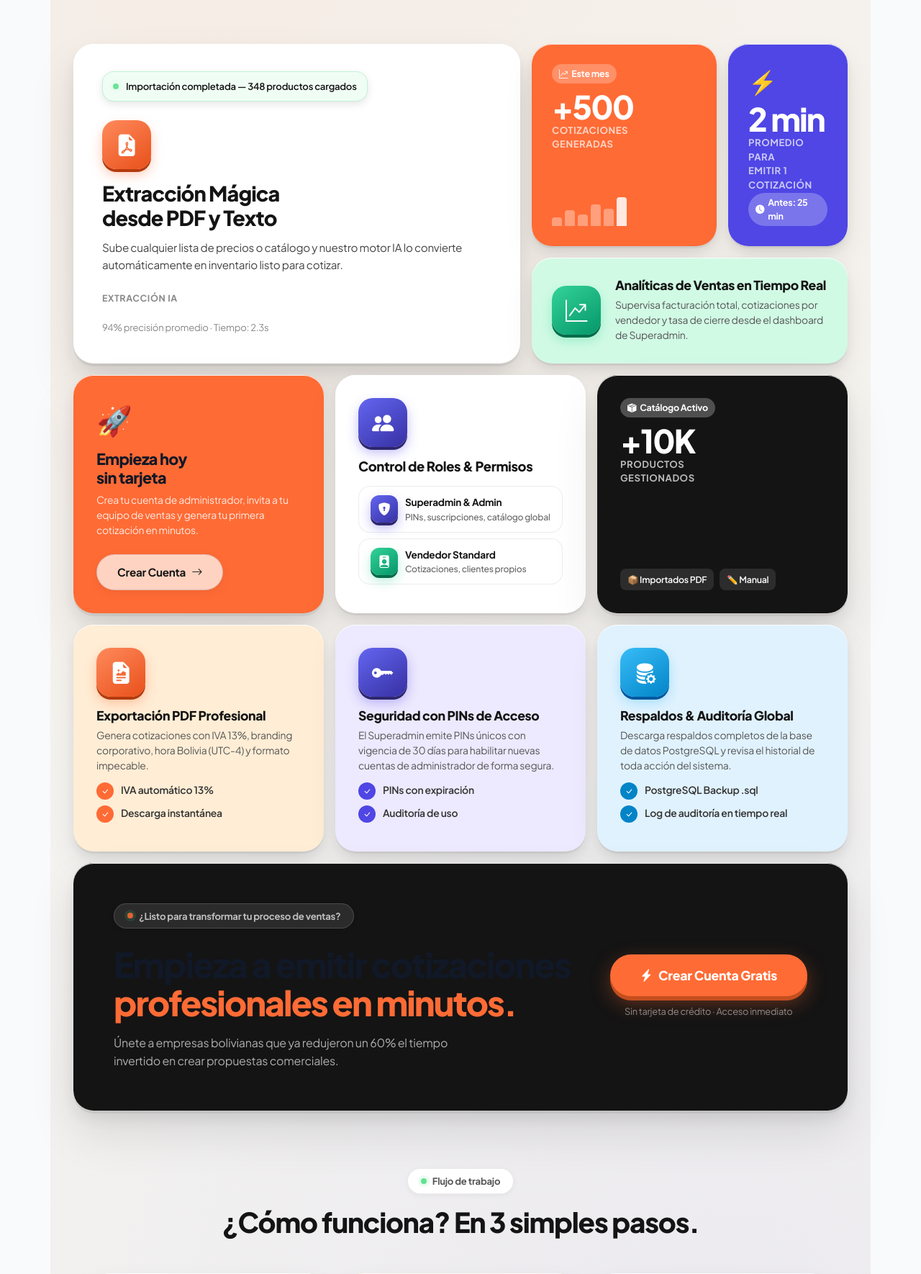
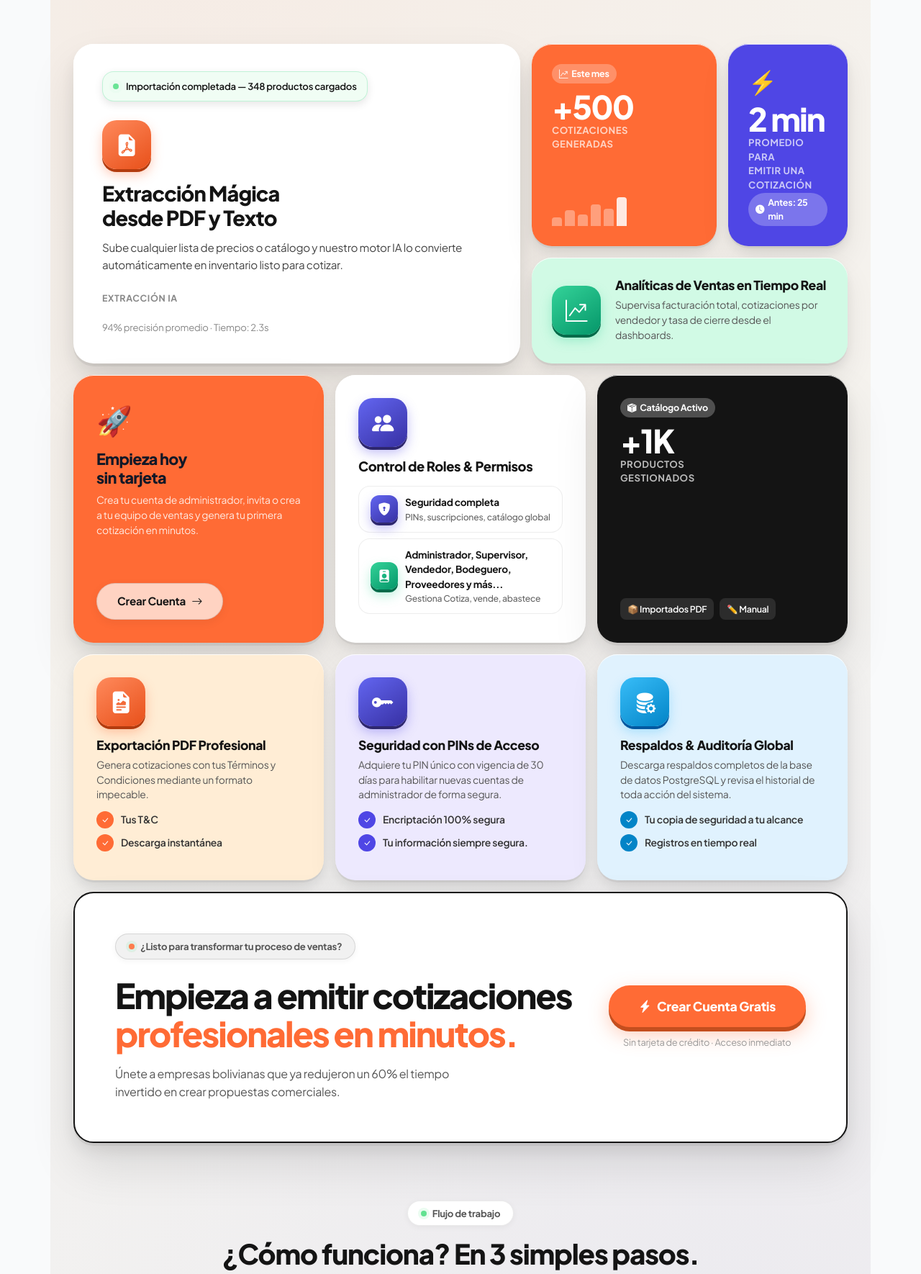
Before and after one commit to YungFozter/Sistema-de-Inventario-y-Cotizacion, a Flask app: page / in a window 1280 px wide. Shown: the part 411-2181 px from the top of the page at 72% size. Run offline with Flask 3, Linux system fonts and the light colour scheme.

Commit message:
style: CTA final card - fondo blanco, borde negro y efecto de barrido shimmer en hover

```diff
--- a/static/css/landing.css
+++ b/static/css/landing.css
@@ -631,3 +631,45 @@
     .bento-hero-nav .bento-nav-links { display: none; }
     .bento-h1 { font-size: 2rem; }
 }
+
+/* --------------------------------------------------------------------------
+   SWEEP / SHIMMER EFFECT — CTA FINAL CARD
+   -------------------------------------------------------------------------- */
+
+/* El pseudo-elemento genera la luz que "barre" la card */
+.bento-cta-sweep::before {
+    content: '';
+    position: absolute;
+    inset: 0;
+    background: linear-gradient(
+        115deg,
+        transparent 30%,
+        rgba(255, 255, 255, 0.55) 50%,
+        transparent 70%
+    );
+    background-size: 250% 100%;
+    background-position: 200% 0;
+    border-radius: inherit;
+    pointer-events: none;
+    z-index: 0;
+    transition: background-position 0s;
+}
+
+.bento-cta-sweep:hover::before {
+    background-position: -50% 0;
+    transition: background-position 0.65s cubic-bezier(0.4, 0, 0.2, 1);
+}
+
+/* Borde que se ilumina en hover */
+.bento-cta-sweep:hover {
+    border-color: #333 !important;
+    box-shadow:
+        0 0 0 3px rgba(20, 20, 20, 0.08),
+        0 12px 40px rgba(0, 0, 0, 0.14),
+        0 2px 0 rgba(255,255,255,0.9) inset;
+    transform: translateY(-2px);
+    transition:
+        transform 0.3s cubic-bezier(0.34, 1.56, 0.64, 1),
+        box-shadow 0.3s ease,
+        border-color 0.2s ease;
+}
--- a/templates/landing.html
+++ b/templates/landing.html
@@ -38,7 +38,8 @@
            └─────────────────────────────────────┘ -->
             <div class="clay-card clay-white clay-shadow-lg bento-hero-main" data-aos="fade-up" data-aos-delay="0">
                 <!-- Notificación flotante decorativa -->
-                <div class="clay-floating-notif" style="width: fit-content; margin-bottom: 1.5rem; background: #f0fdf4; border: 1px solid rgba(0,200,100,0.2); color: #141414;">
+                <div class="clay-floating-notif"
+                    style="width: fit-content; margin-bottom: 1.5rem; background: #f0fdf4; border: 1px solid rgba(0,200,100,0.2); color: #141414;">
                     <span class="clay-notif-dot"></span>
                     Importación completada — 348 productos cargados
                 </div>
@@ -47,7 +48,8 @@
                     <div class="clay-icon-3d clay-icon-orange mb-3">
                         <i class="bi bi-file-earmark-pdf-fill"></i>
                     </div>
-                    <h2 style="font-size: 1.8rem; font-weight: 900; letter-spacing: -0.03em; margin-bottom: 0.75rem; color: #141414;">
+                    <h2
+                        style="font-size: 1.8rem; font-weight: 900; letter-spacing: -0.03em; margin-bottom: 0.75rem; color: #141414;">
                         Extracción Mágica<br>desde PDF y Texto
                     </h2>
                     <p style="font-size: 0.95rem; color: #444; line-height: 1.6; margin-bottom: 1.5rem;">
@@ -95,7 +97,7 @@
                 <div>
                     <div style="font-size: 2rem; margin-bottom: 6px;">⚡</div>
                     <div class="clay-stat-number">2 min</div>
-                    <div class="clay-stat-label">Promedio para<br>emitir 1 cotización</div>
+                    <div class="clay-stat-label">Promedio para<br>emitir una<br>cotización</div>
                 </div>
                 <div class="clay-stat-badge">
                     <i class="bi bi-clock-fill"></i> Antes: 25 min
@@ -116,8 +118,7 @@
                         Analíticas de Ventas en Tiempo Real
                     </h3>
                     <p style="font-size: 0.87rem; color: #555; line-height: 1.5; margin: 0;">
-                        Supervisa facturación total, cotizaciones por vendedor y tasa de cierre desde el dashboard de
-                        Superadmin.
+                        Supervisa facturación total, cotizaciones por vendedor y tasa de cierre desde el dashboards.
                     </p>
                 </div>
             </div>
@@ -133,7 +134,8 @@
                         Empieza hoy<br>sin tarjeta
                     </h3>
                     <p style="font-size: 0.87rem; opacity: 0.85; line-height: 1.5; margin: 0;">
-                        Crea tu cuenta de administrador, invita a tu equipo de ventas y genera tu primera cotización en
+                        Crea tu cuenta de administrador, invita o crea a tu equipo de ventas y genera tu primera
+                        cotización en
                         minutos.
                     </p>
                 </div>
@@ -163,7 +165,7 @@
                             <i class="bi bi-shield-lock-fill"></i>
                         </div>
                         <div>
-                            <div style="font-size: 0.85rem; font-weight: 700;">Superadmin & Admin</div>
+                            <div style="font-size: 0.85rem; font-weight: 700;">Seguridad completa</div>
                             <div style="font-size: 0.76rem; color: #666; font-weight: 500;">PINs, suscripciones,
                                 catálogo global</div>
                         </div>
@@ -173,9 +175,10 @@
                             <i class="bi bi-person-badge-fill"></i>
                         </div>
                         <div>
-                            <div style="font-size: 0.85rem; font-weight: 700;">Vendedor Standard</div>
-                            <div style="font-size: 0.76rem; color: #666; font-weight: 500;">Cotizaciones, clientes
-                                propios</div>
+                            <div style="font-size: 0.85rem; font-weight: 700;">Administrador, Supervisor, Vendedor,
+                                Bodeguero, Proveedores y más...</div>
+                            <div style="font-size: 0.76rem; color: #666; font-weight: 500;">Gestiona Cotiza, vende,
+                                abastece</div>
                         </div>
                     </div>
                 </div>
@@ -189,7 +192,7 @@
                     <div class="clay-stat-badge" style="margin-bottom: 10px;">
                         <i class="bi bi-box-seam-fill"></i> Catálogo Activo
                     </div>
-                    <div class="clay-stat-number">+10K</div>
+                    <div class="clay-stat-number">+1K</div>
                     <div class="clay-stat-label">Productos<br>Gestionados</div>
                 </div>
                 <div style="display: flex; gap: 8px; flex-wrap: wrap;">
@@ -215,13 +218,13 @@
                         Exportación PDF Profesional
                     </h3>
                     <p style="font-size: 0.87rem; color: #555; line-height: 1.5; margin-bottom: 0.75rem;">
-                        Genera cotizaciones con IVA 13%, branding corporativo, hora Bolivia (UTC-4) y formato impecable.
+                        Genera cotizaciones con tus Términos y Condiciones mediante un formato impecable.
                     </p>
                     <div class="clay-feature-item">
                         <div class="clay-feature-check" style="background: #FF6B35; color: #fff;">
                             <i class="bi bi-check-lg"></i>
                         </div>
-                        IVA automático 13%
+                        Tus T&C
                     </div>
                     <div class="clay-feature-item">
                         <div class="clay-feature-check" style="background: #FF6B35; color: #fff;">
@@ -246,20 +249,20 @@
                         Seguridad con PINs de Acceso
                     </h3>
                     <p style="font-size: 0.87rem; color: #555; line-height: 1.5; margin-bottom: 0.75rem;">
-                        El Superadmin emite PINs únicos con vigencia de 30 días para habilitar nuevas cuentas de
+                        Adquiere tu PIN único con vigencia de 30 días para habilitar nuevas cuentas de
                         administrador de forma segura.
                     </p>
                     <div class="clay-feature-item">
                         <div class="clay-feature-check" style="background: #4F46E5; color: #fff;">
                             <i class="bi bi-check-lg"></i>
                         </div>
-                        PINs con expiración
+                        Encriptación 100% segura
                     </div>
                     <div class="clay-feature-item">
                         <div class="clay-feature-check" style="background: #4F46E5; color: #fff;">
                             <i class="bi bi-check-lg"></i>
                         </div>
-                        Auditoría de uso
+                        Tu información siempre segura.
                     </div>
                 </div>
             </div>
@@ -284,13 +287,13 @@
                         <div class="clay-feature-check" style="background: #0284C7; color: #fff;">
                             <i class="bi bi-check-lg"></i>
                         </div>
-                        PostgreSQL Backup .sql
+                        Tu copia de seguridad a tu alcance
                     </div>
                     <div class="clay-feature-item">
                         <div class="clay-feature-check" style="background: #0284C7; color: #fff;">
                             <i class="bi bi-check-lg"></i>
                         </div>
-                        Log de auditoría en tiempo real
+                        Registros en tiempo real
                     </div>
                 </div>
             </div>
@@ -298,28 +301,29 @@
             <!-- ┌──────────────────────────────────────────────┐
            │ CTA FINAL: La Propuesta de Valor              │  Col 1-13, Row 5
            └──────────────────────────────────────────────┘ -->
-            <div class="clay-card clay-dark clay-shadow-lg bento-cta-final" data-aos="fade-up" data-aos-delay="0">
-                <div>
+            <div class="clay-card clay-white clay-shadow-lg bento-cta-final bento-cta-sweep" data-aos="fade-up" data-aos-delay="0"
+                style="border: 2px solid #141414; overflow: hidden; position: relative;">
+                <div style="position: relative; z-index: 1;">
                     <div class="bento-headline-tag"
-                        style="background: rgba(255,255,255,0.1); border-color: rgba(255,255,255,0.15); color: rgba(255,255,255,0.7); margin-bottom: 1.5rem;">
+                        style="background: rgba(20,20,20,0.06); border-color: rgba(20,20,20,0.12); color: #555; margin-bottom: 1.5rem;">
                         <span style="background: #FF6B35;"></span> ¿Listo para transformar tu proceso de ventas?
                     </div>
                     <h2
-                        style="font-size: clamp(1.8rem, 4vw, 3rem); font-weight: 900; letter-spacing: -0.04em; line-height: 1.1; margin-bottom: 1rem;">
+                        style="font-size: clamp(1.8rem, 4vw, 3rem); font-weight: 900; letter-spacing: -0.04em; line-height: 1.1; margin-bottom: 1rem; color: #141414;">
                         Empieza a emitir cotizaciones<br>
                         <span style="color: #FF6B35;">profesionales en minutos.</span>
                     </h2>
-                    <p style="font-size: 1rem; opacity: 0.65; line-height: 1.6; max-width: 480px; margin: 0;">
+                    <p style="font-size: 1rem; color: #555; line-height: 1.6; max-width: 480px; margin: 0;">
                         Únete a empresas bolivianas que ya redujeron un 60% el tiempo invertido en crear propuestas
                         comerciales.
                     </p>
                 </div>
-                <div style="flex-shrink: 0; text-align: center;">
+                <div style="flex-shrink: 0; text-align: center; position: relative; z-index: 1;">
                     <a href="{{ url_for('registro') }}" class="btn-clay-orange"
                         style="font-size: 1.1rem; padding: 16px 42px;">
                         <i class="bi bi-lightning-charge-fill"></i> Crear Cuenta Gratis
                     </a>
-                    <div style="font-size: 0.8rem; opacity: 0.5; margin-top: 12px;">Sin tarjeta de crédito · Acceso
+                    <div style="font-size: 0.8rem; color: #999; margin-top: 12px;">Sin tarjeta de crédito · Acceso
                         inmediato</div>
                 </div>
             </div>
```
